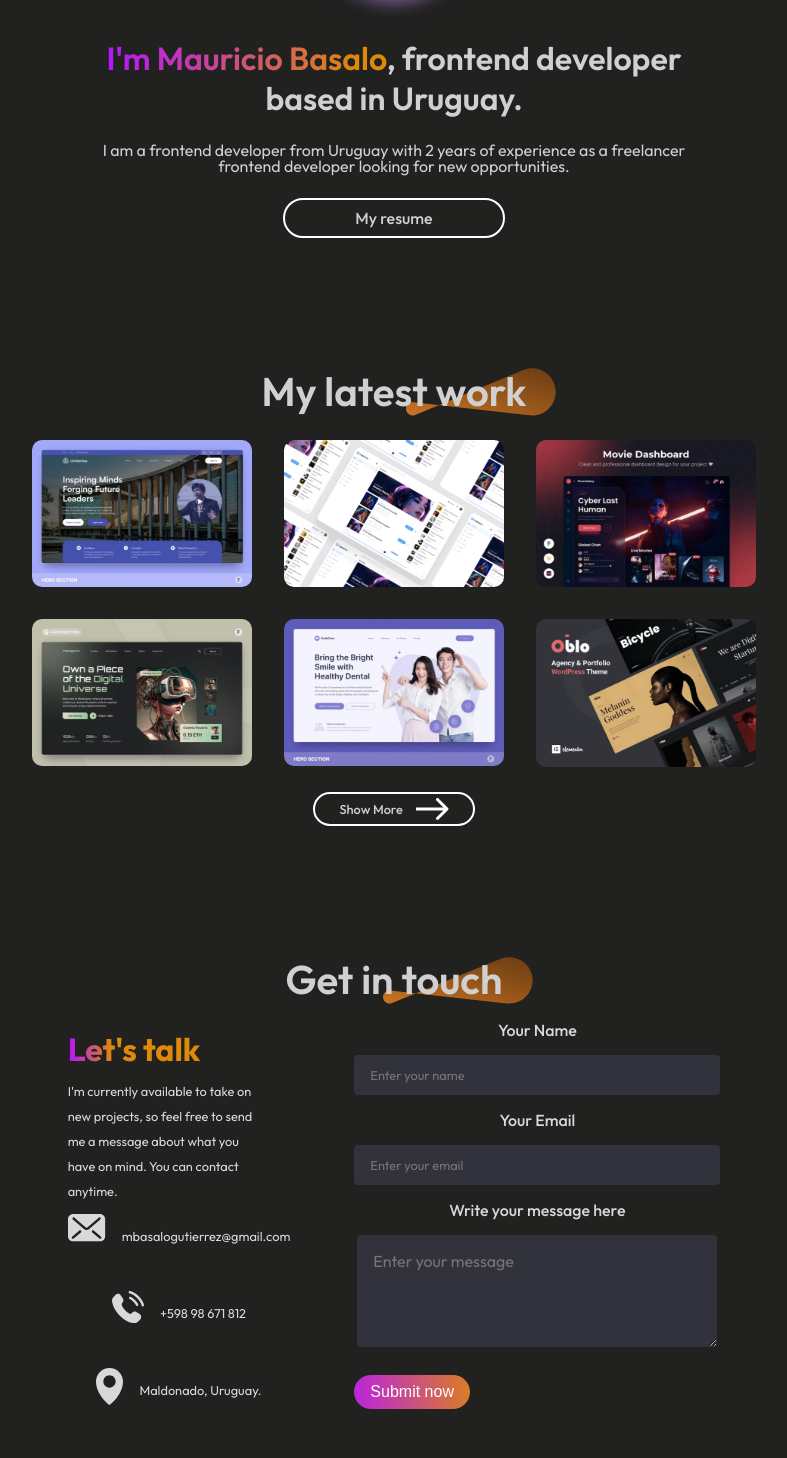
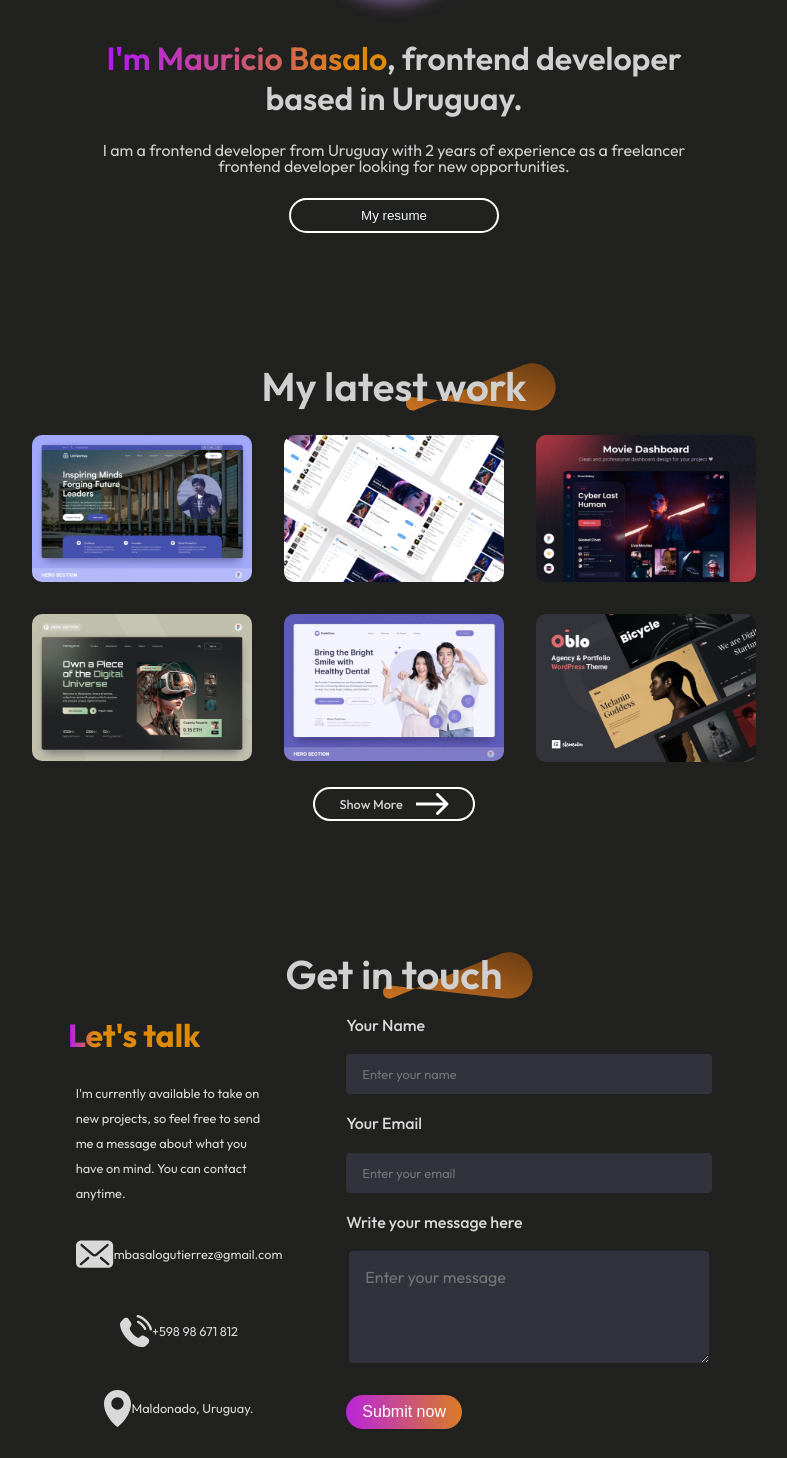
Before and after one commit to mBasalo/portfolio-website, a React (Vite) app: page / in a window 1280 px wide. Shown: the part 311-1769 px from the top of the page, without its empty margins (246-1033 px from the left). Built offline with nearby package versions, Linux system fonts and the light colour scheme.

Commit message:
ajustes 'contact'

```diff
--- a/src/Components/Contact/Contact.css
+++ b/src/Components/Contact/Contact.css
@@ -26,15 +26,18 @@
 
 .contact-section {
     display: flex;
-    align-items: center;
     gap: 4rem;
 }
 
 .contact-left {
+    display: flex;
+    flex-direction: column;
     gap: 1rem;
 }
 
 .contact-left h1 {
+    position: relative;
+    right: 2.8rem;
     font-size: 2rem;
     font-weight: 700;
     background: linear-gradient(270deg, #df8908 80%, #b415ff 100%);
@@ -54,21 +57,17 @@
 .contact-details {
     display: flex;
     flex-direction: column;
-
-
+    align-content: center;
     gap: 2rem;
     color: #d8d8d8;
-    font-size: 15px;
 }
 
 .contact-detail {
     display: flex;
-    align-items: start;
-    justify-content: flex-start;
-    gap: 1rem;
     transition: 0.2s;
     cursor: pointer;
 }
+
 
 .contact-detail:hover {
     transform: scale(1.1);
@@ -78,10 +77,11 @@
     display: flex;
     flex-direction: column;
     align-items: start;
-    gap: 15px;
+    gap: 1.2rem;
 }
 
 .contact-right label {
+    width: 100%;
     color: #d8d8d8;
     font-size: 1rem;
     font-weight: 500;
--- a/src/Components/Hero/Hero.css
+++ b/src/Components/Hero/Hero.css
@@ -65,7 +65,9 @@
     padding: 8px 70px;
     border-radius: 50px;
     border: 2px solid #fff;
-    cursor: pointer;
+    background-color: #212120;
+    color: aliceblue;
+        cursor: pointer;
     transition: 0.3s;
 }
 
--- a/src/Components/Hero/Hero.jsx
+++ b/src/Components/Hero/Hero.jsx
@@ -2,11 +2,16 @@ import React, { useState } from 'react'
 import './Hero.css'
 import profile_img from '../../assets/profile_img.jpeg'
 import AnchorLink from 'react-anchor-link-smooth-scroll'
+import resume from '../../assets/resume.pdf'
 
 
 const Hero = () => {
 
   const [menu, setMenu] = useState("");
+
+    const handleClick = () => {
+        window.open(resume, '_blank');
+    };
 
   return (
     <div id='home' className='hero'>
@@ -20,9 +25,10 @@ const Hero = () => {
 
 
 
-            <div className="hero-resume">
-                My resume
-            </div>
+        <button className="hero-resume" onClick={handleClick}>
+            My resume
+        </button>
+
         </div>
 
 
--- a/src/Components/Navbar/Navbar.css
+++ b/src/Components/Navbar/Navbar.css
@@ -114,14 +114,13 @@
     .nav-menu {
         position:fixed;
         flex-direction: column;
-        align-items: start;
         top: 0;
         background-color: #212120;
         width: 250px;
         height: 60%;
         z-index: 1;
         transition: right 0.5s;
-        right: -350px;
+        right: -300px;
         opacity: .95;
         box-shadow: 1px 0 0.5rem -2px black;
         background: #212120;
```
Also changed, not shown: 1 other file (tests, documents, lock files or other folders).
